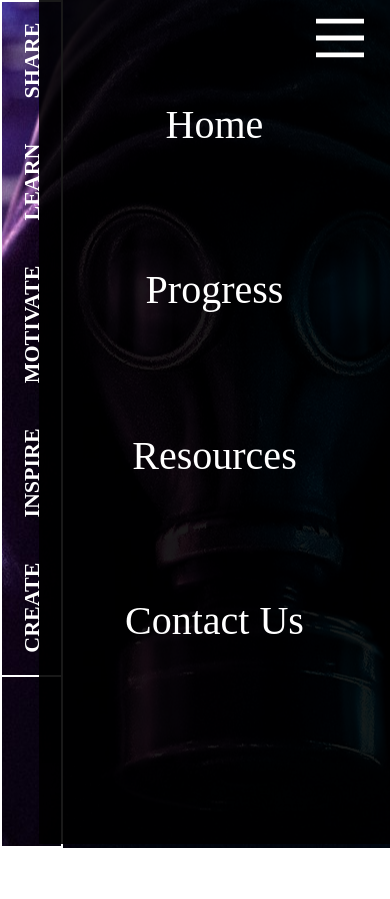
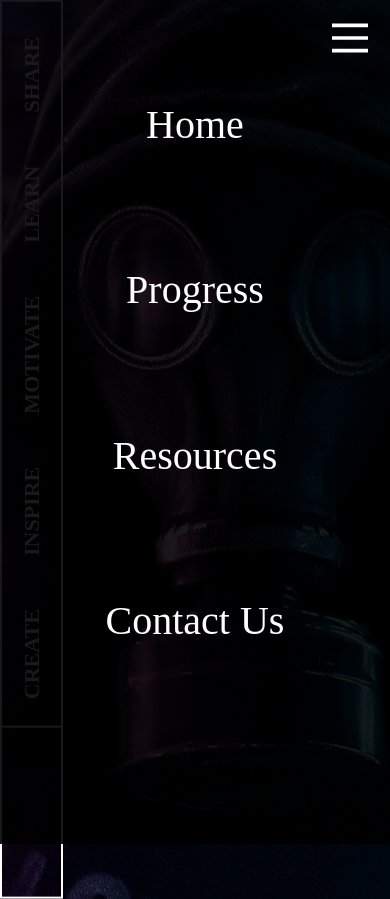
Before and after one commit to SergiosCode/DevProgressWebsite, a plain HTML site: page index.html in a window 390 px wide. Before the commit the page ends 848 px from the top, so only its background shows below. Drawn offline with Linux system fonts and the light colour scheme.

Commit message:
Added mobile functionality

```diff
--- a/index.html
+++ b/index.html
@@ -24,7 +24,7 @@
 
       <!-- HAMBURGER MENU START -->
       <button class="menu" onclick="this.classList.toggle('opened');this.setAttribute('aria-expanded', this.classList.contains('opened'))" aria-label="Main Menu">
-        <svg width="80" height="80" viewBox="0 0 100 100">
+        <svg width="60" height="60" viewBox="0 0 100 100">
           <path
             class="line line1"
             d="M 20,29.000046 H 80.000231 C 80.000231,29.000046 94.498839,28.817352 94.532987,66.711331 94.543142,77.980673 90.966081,81.670246 85.259173,81.668997 79.552261,81.667751 75.000211,74.999942 75.000211,74.999942 L 25.000021,25.000058"
--- a/style.css
+++ b/style.css
@@ -1,7 +1,6 @@
 * {
   margin: 0;
   padding: 0;
-  /* overflow-x: hidden; */
 }
 
 body {
@@ -15,15 +14,16 @@ body {
 
 .modal {
   height: 100%;
-  width: 90%;
+  width: 100%;
   position: fixed;
   z-index: 1;
   top: 0;
   right: 0;
   background-color: rgb(0, 0, 0);
   background-color: rgba(0, 0, 0, 0.9);
-  overflow-x: hidden;
+  overflow-y: hidden;
   transition: 0.5s;
+  overflow-y: hidden;
 }
 
 .modal-content {
@@ -61,6 +61,11 @@ body {
 @media screen and (min-width: 768px) {
   .line {
     display: none;
+    cursor: default;
+  }
+
+  .menu {
+    cursor: none;
   }
 }
 
@@ -157,8 +162,7 @@ nav li:hover:after {
 
 .sidebar-container {
   border: 2px white solid;
-  width: 100vh;
-  /* height: 70px; */
+  width: 106vh;
   height: 7%;
   transform-origin: left top;
   transform: rotate(-90deg) translateX(-100%);
```
